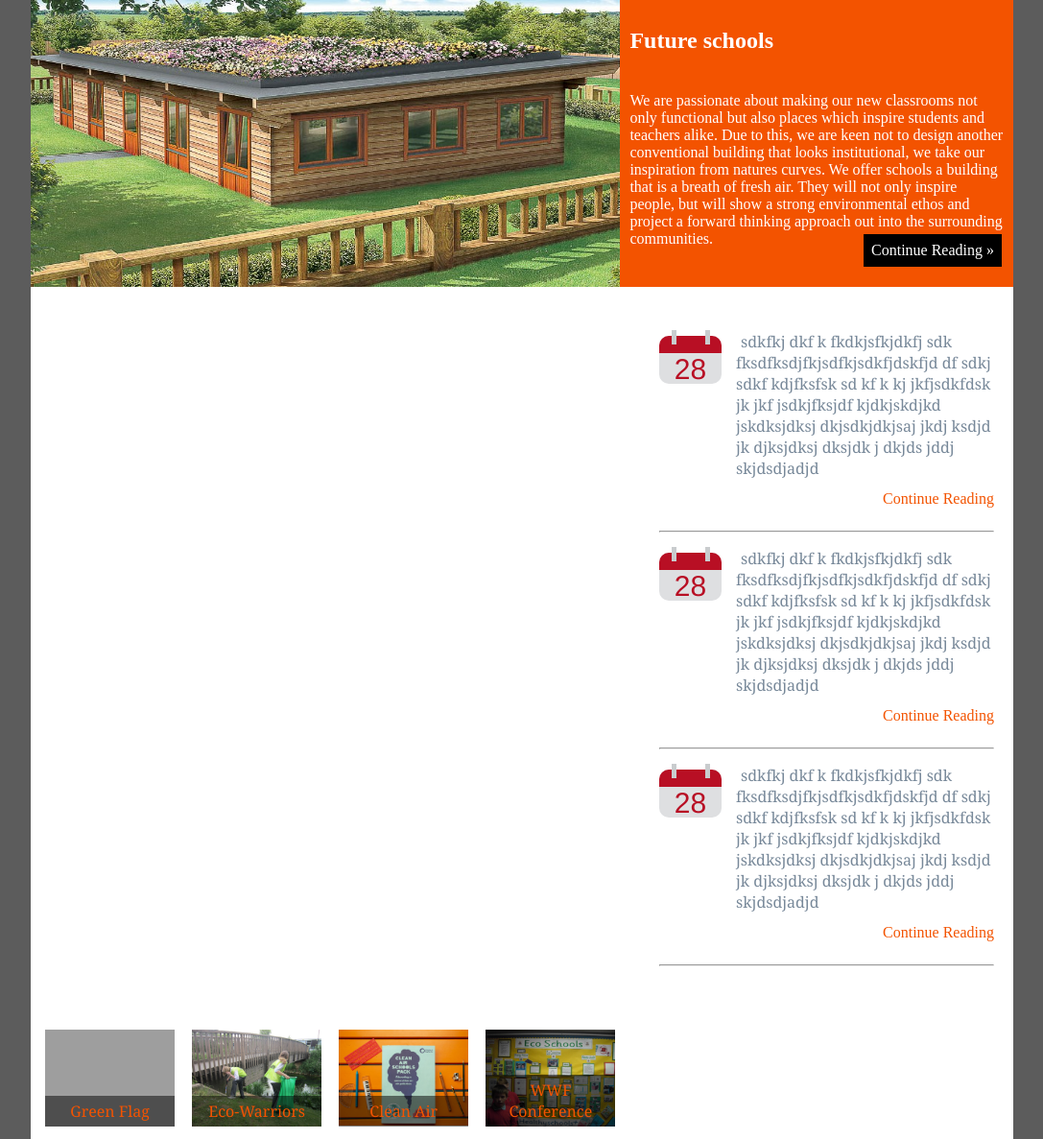
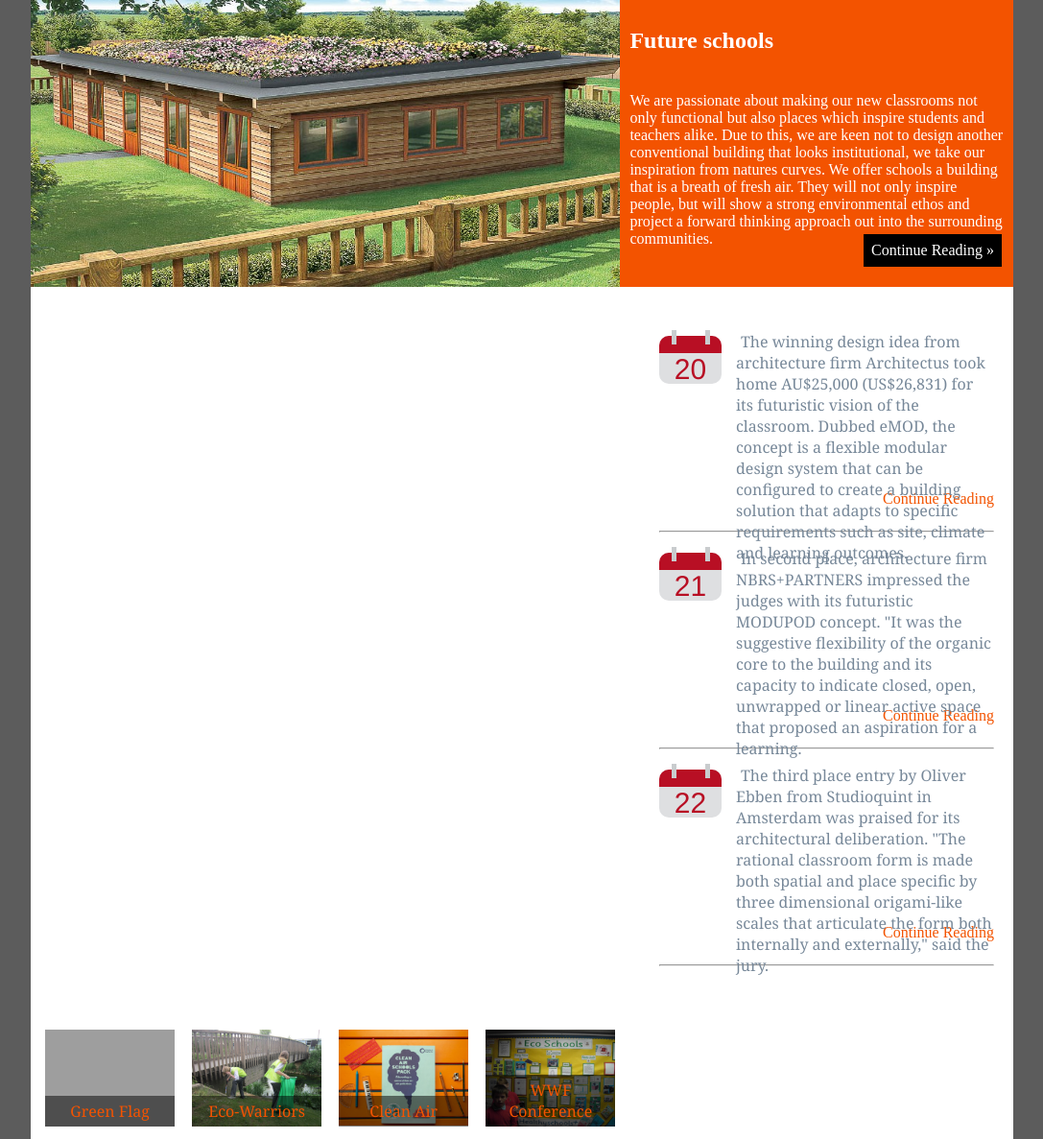
Before and after one commit to edonb99/INT18_19_Gr32, a PHP site: page / in a window 1280 px wide. Shown: the part 191-1378 px from the top of the page at 96% size, without its empty margins (96-1183 px from the left). Run offline with PHP 8.4, Linux system fonts and the light colour scheme; grey boxes are pictures that could not be loaded.

Commit message:
bllablla

```diff
--- a/Index.html
+++ b/Index.html
@@ -64,6 +64,7 @@
         margin-top: 10px;
         font-size: 11px;
     }
+
 </style>
 
 
@@ -275,9 +276,12 @@
                             <div style="float: left;" class="date">
                                 <span class="binds"></span>
                                 <span class="month"></span>
-                                <h1 class="day">28</h1>
+                                <h1 class="day">20</h1>
                             </div>
-                            <p class="text"> sdkfkj dkf k fkdkjsfkjdkfj sdk fksdfksdjfkjsdfkjsdkfjdskfjd df sdkj sdkf kdjfksfsk sd kf k kj jkfjsdkfdsk jk jkf jsdkjfksjdf kjdkjskdjkd jskdksjdksj dkjsdkjdkjsaj jkdj ksdjd jk djksjdksj dksjdk j dkjds jddj skjdsdjadjd</p>
+                            <p class="text"> The winning design idea from architecture firm Architectus took home AU$25,000 (US$26,831) for its futuristic vision of the classroom.
+
+                                Dubbed eMOD, the concept is a flexible modular design system that can be configured to create a building solution that adapts to specific requirements such as site, climate and learning outcomes.
+                            </p>
                             <a target="_blank" href="Events.html#winner" style=" color: #f35300; float: right; text-decoration: none">Continue Reading</a>
                         </li>
                         <hr>
@@ -285,9 +289,10 @@
                             <div style="float: left;" class="date">
                                 <span class="binds"></span>
                                 <span class="month"></span>
-                                <h1 class="day">28</h1>
+                                <h1 class="day">21</h1>
                             </div>
-                            <p class="text"> sdkfkj dkf k fkdkjsfkjdkfj sdk fksdfksdjfkjsdfkjsdkfjdskfjd df sdkj sdkf kdjfksfsk sd kf k kj jkfjsdkfdsk jk jkf jsdkjfksjdf kjdkjskdjkd jskdksjdksj dkjsdkjdkjsaj jkdj ksdjd jk djksjdksj dksjdk j dkjds jddj skjdsdjadjd</p>
+                            <p class="text"> In second place, architecture firm NBRS+PARTNERS impressed the judges with its futuristic MODUPOD concept.
+                                "It was the suggestive flexibility of the organic core to the building and its capacity to indicate closed, open, unwrapped or linear active space that proposed an aspiration for a learning. </p>
                             <a target="_blank" href="Events.html#second" style="color: #f35300; float: right; text-decoration: none">Continue Reading</a>
                         </li>
                         <hr>
@@ -295,9 +300,10 @@
                             <div style="float: left;" class="date">
                                 <span class="binds"></span>
                                 <span class="month"></span>
-                                <h1 class="day">28</h1>
+                                <h1 class="day">22</h1>
                             </div>
-                            <p class="text"> sdkfkj dkf k fkdkjsfkjdkfj sdk fksdfksdjfkjsdfkjsdkfjdskfjd df sdkj sdkf kdjfksfsk sd kf k kj jkfjsdkfdsk jk jkf jsdkjfksjdf kjdkjskdjkd jskdksjdksj dkjsdkjdkjsaj jkdj ksdjd jk djksjdksj dksjdk j dkjds jddj skjdsdjadjd</p>
+                            <p class="text"> The third place entry by Oliver Ebben from Studioquint in Amsterdam was praised for its architectural deliberation.
+                                "The rational classroom form is made both spatial and place specific by three dimensional origami-like scales that articulate the form both internally and externally," said the jury. </p>
                             <a target="_blank" href="Events.html#third" style="color: #f35300; float: right; text-decoration: none">Continue Reading</a>
                         </li>
                         <hr>
@@ -501,6 +507,7 @@
                 nav.classList.remove("fix");
             }
         }
+
     </script>
     <!--**************************************************End-Java Script****************************************************-->
 
```
Also changed, not shown: Events.html (+5 -7 lines), index.css (+1 -7 lines).
